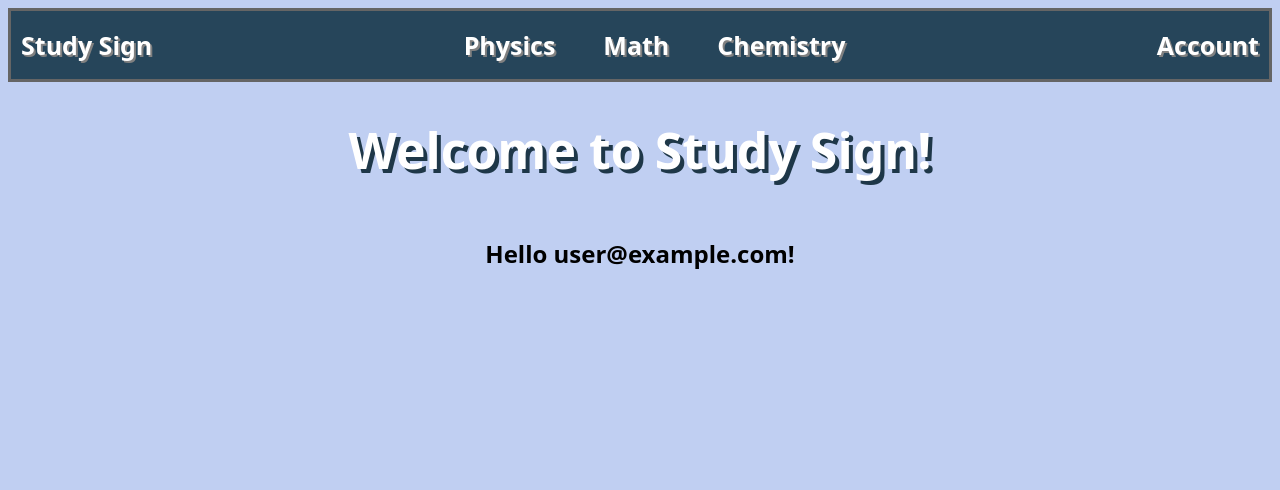
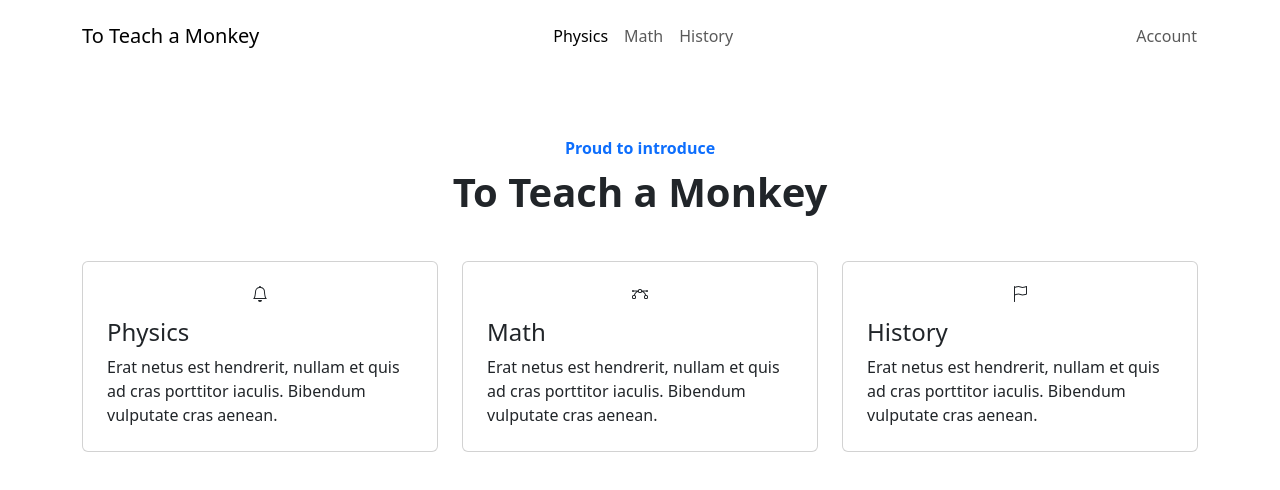
Before and after one commit to rlokesh07/physicsbuddy, a SvelteKit app: page / in a window 1280 px wide. Shown: the top 490 px of the page. Built offline with nearby package versions, Linux system fonts and the light colour scheme; no server answers; the database is empty; sample sign-in values are in the browser's storage.

Commit message:
Updated formatting

```diff
--- a/package.json
+++ b/package.json
@@ -20,7 +20,7 @@
 		"@types/katex": "^0.16.7",
 		"prettier": "^3.1.1",
 		"prettier-plugin-svelte": "^3.1.2",
-		"svelte": "^4.2.7",
+		"svelte": "^4.2.15",
 		"svelte-check": "^3.6.0",
 		"tslib": "^2.4.1",
 		"typescript": "^5.0.0",
@@ -28,6 +28,8 @@
 	},
 	"type": "module",
 	"dependencies": {
+		"@sveltestrap/sveltestrap": "^6.2.7",
+		"bootstrap": "^3.4.1",
 		"firebase": "^10.10.0",
 		"katex": "^0.16.10",
 		"sqlite3": "^5.1.7",
--- a/src/routes/+layout.svelte
+++ b/src/routes/+layout.svelte
@@ -52,48 +52,21 @@
 	});
 </script>
 
-<nav>
-	<a href="/">Study Sign</a>
-
-	<div class="modes">
-		<a href="/Physics">Physics</a>
-		<a href="/Math">Math</a>
-		<a href="/Chemistry">Chemistry</a>
+<nav class="navbar navbar-expand-md bg-body py-3">
+	<div class="container"><a class="navbar-brand d-flex align-items-center" href="/"><span>To Teach a Monkey</span></a><button data-bs-toggle="collapse" class="navbar-toggler" data-bs-target="#navcol-3"><span class="visually-hidden">Toggle navigation</span><span class="navbar-toggler-icon"></span></button>
+		<div class="collapse navbar-collapse" id="navcol-3" style="padding-right: 1px;">
+			<ul class="navbar-nav mx-auto">
+				<li class="nav-item"><a class="nav-link active" href="/Physics">Physics</a></li>
+				<li class="nav-item"><a class="nav-link" href="/Math">Math</a></li>
+				<li class="nav-item"><a class="nav-link" href="/History">History</a></li>
+			</ul><span class="navbar-text" style="padding-right: 0px;padding-left: 0px;margin-left: 125px;">Account</span>
+		</div>
 	</div>
-
-	<a href="/account">Account</a>
 </nav>
 
 <slot />
 
 <style>
-	nav {
-		display: flex;
-		width: 100% - 40px;
-		height: 3rem;
-		align-items: center;
-		justify-content: space-between;
-		background: hsla(204, 41%, 25%, 1);
-		border: #656565 solid 3px;
-		padding: 10px;
-	}
+    @import 'https://cdn.jsdelivr.net/npm/bootstrap@5.3.2/dist/css/bootstrap.min.css';
 
-	a {
-		font-family: system-ui;
-		font-weight: bold;
-		font-size: 25px;
-		color: white;
-		text-decoration: none;
-		text-shadow: 2px 2px hsla(80, 0%, 50%, 1);
-	}
-
-	a:hover {
-		text-decoration: underline;
-		text-decoration-thickness: 5px;
-		text-decoration-skip-ink: none;
-	}
-	.modes {
-		display: flex;
-		gap: 3em;
-	}
 </style>
--- a/src/routes/+page.svelte
+++ b/src/routes/+page.svelte
@@ -2,24 +2,53 @@
 	import { authHandlers, authStore } from '../store/store';
 </script>
 
-<div class="welcomeSign">
-	<h1>Welcome to Study Sign!</h1>
+<div class="container py-4 py-xl-5">
+	<section class="py-4 py-xl-5" style="padding-left: 0px;padding-bottom: 159px;margin-bottom: -99px;padding-top: 89px;margin-top: -80px;">
+		<div class="container">
+			<div class="text-center p-4 p-lg-5">
+				<p class="fw-bold text-primary mb-2">Proud to introduce</p>
+				<h1 class="fw-bold mb-4">To Teach a Monkey</h1>
+			</div>
+		</div>
+	</section>
+	<div class="row gy-4 row-cols-1 row-cols-md-2 row-cols-xl-3">
+		<div class="col">
+			<div class="card">
+				<div class="card-body p-4">
+					<div class="bs-icon-md bs-icon-rounded bs-icon-primary d-flex justify-content-center align-items-center d-inline-block mb-3 bs-icon"><svg xmlns="http://www.w3.org/2000/svg" width="1em" height="1em" fill="currentColor" viewBox="0 0 16 16" class="bi bi-bell">
+						<path d="M8 16a2 2 0 0 0 2-2H6a2 2 0 0 0 2 2M8 1.918l-.797.161A4.002 4.002 0 0 0 4 6c0 .628-.134 2.197-.459 3.742-.16.767-.376 1.566-.663 2.258h10.244c-.287-.692-.502-1.49-.663-2.258C12.134 8.197 12 6.628 12 6a4.002 4.002 0 0 0-3.203-3.92L8 1.917zM14.22 12c.223.447.481.801.78 1H1c.299-.199.557-.553.78-1C2.68 10.2 3 6.88 3 6c0-2.42 1.72-4.44 4.005-4.901a1 1 0 1 1 1.99 0A5.002 5.002 0 0 1 13 6c0 .88.32 4.2 1.22 6"></path>
+					</svg></div>
+					<h4 class="card-title">Physics</h4>
+					<p class="card-text">Erat netus est hendrerit, nullam et quis ad cras porttitor iaculis. Bibendum vulputate cras aenean.</p>
+				</div>
+			</div>
+		</div>
+		<div class="col">
+			<div class="card">
+				<div class="card-body p-4">
+					<div class="bs-icon-md bs-icon-rounded bs-icon-primary d-flex justify-content-center align-items-center d-inline-block mb-3 bs-icon"><svg xmlns="http://www.w3.org/2000/svg" width="1em" height="1em" fill="currentColor" viewBox="0 0 16 16" class="bi bi-bezier">
+						<path fill-rule="evenodd" d="M0 10.5A1.5 1.5 0 0 1 1.5 9h1A1.5 1.5 0 0 1 4 10.5v1A1.5 1.5 0 0 1 2.5 13h-1A1.5 1.5 0 0 1 0 11.5zm1.5-.5a.5.5 0 0 0-.5.5v1a.5.5 0 0 0 .5.5h1a.5.5 0 0 0 .5-.5v-1a.5.5 0 0 0-.5-.5zm10.5.5A1.5 1.5 0 0 1 13.5 9h1a1.5 1.5 0 0 1 1.5 1.5v1a1.5 1.5 0 0 1-1.5 1.5h-1a1.5 1.5 0 0 1-1.5-1.5zm1.5-.5a.5.5 0 0 0-.5.5v1a.5.5 0 0 0 .5.5h1a.5.5 0 0 0 .5-.5v-1a.5.5 0 0 0-.5-.5zM6 4.5A1.5 1.5 0 0 1 7.5 3h1A1.5 1.5 0 0 1 10 4.5v1A1.5 1.5 0 0 1 8.5 7h-1A1.5 1.5 0 0 1 6 5.5zM7.5 4a.5.5 0 0 0-.5.5v1a.5.5 0 0 0 .5.5h1a.5.5 0 0 0 .5-.5v-1a.5.5 0 0 0-.5-.5z"></path>
+						<path d="M6 4.5H1.866a1 1 0 1 0 0 1h2.668A6.517 6.517 0 0 0 1.814 9H2.5c.123 0 .244.015.358.043a5.517 5.517 0 0 1 3.185-3.185A1.503 1.503 0 0 1 6 5.5zm3.957 1.358A1.5 1.5 0 0 0 10 5.5v-1h4.134a1 1 0 1 1 0 1h-2.668a6.517 6.517 0 0 1 2.72 3.5H13.5c-.123 0-.243.015-.358.043a5.517 5.517 0 0 0-3.185-3.185z"></path>
+					</svg></div>
+					<h4 class="card-title">Math</h4>
+					<p class="card-text">Erat netus est hendrerit, nullam et quis ad cras porttitor iaculis. Bibendum vulputate cras aenean.</p>
+				</div>
+			</div>
+		</div>
+		<div class="col">
+			<div class="card">
+				<div class="card-body p-4">
+					<div class="bs-icon-md bs-icon-rounded bs-icon-primary d-flex justify-content-center align-items-center d-inline-block mb-3 bs-icon"><svg xmlns="http://www.w3.org/2000/svg" width="1em" height="1em" fill="currentColor" viewBox="0 0 16 16" class="bi bi-flag">
+						<path d="M14.778.085A.5.5 0 0 1 15 .5V8a.5.5 0 0 1-.314.464L14.5 8l.186.464-.003.001-.006.003-.023.009a12.435 12.435 0 0 1-.397.15c-.264.095-.631.223-1.047.35-.816.252-1.879.523-2.71.523-.847 0-1.548-.28-2.158-.525l-.028-.01C7.68 8.71 7.14 8.5 6.5 8.5c-.7 0-1.638.23-2.437.477A19.626 19.626 0 0 0 3 9.342V15.5a.5.5 0 0 1-1 0V.5a.5.5 0 0 1 1 0v.282c.226-.079.496-.17.79-.26C4.606.272 5.67 0 6.5 0c.84 0 1.524.277 2.121.519l.043.018C9.286.788 9.828 1 10.5 1c.7 0 1.638-.23 2.437-.477a19.587 19.587 0 0 0 1.349-.476l.019-.007.004-.002h.001M14 1.221c-.22.078-.48.167-.766.255-.81.252-1.872.523-2.734.523-.886 0-1.592-.286-2.203-.534l-.008-.003C7.662 1.21 7.139 1 6.5 1c-.669 0-1.606.229-2.415.478A21.294 21.294 0 0 0 3 1.845v6.433c.22-.078.48-.167.766-.255C4.576 7.77 5.638 7.5 6.5 7.5c.847 0 1.548.28 2.158.525l.028.01C9.32 8.29 9.86 8.5 10.5 8.5c.668 0 1.606-.229 2.415-.478A21.317 21.317 0 0 0 14 7.655V1.222z"></path>
+					</svg></div>
+					<h4 class="card-title">History</h4>
+					<p class="card-text">Erat netus est hendrerit, nullam et quis ad cras porttitor iaculis. Bibendum vulputate cras aenean.</p>
+				</div>
+			</div>
+		</div>
+	</div>
 </div>
-<div>
-	<h2>Hello {authHandlers.getEmail()}!</h2>
-</div>
+<style>
+    @import 'https://cdn.jsdelivr.net/npm/bootstrap@5.3.2/dist/css/bootstrap.min.css';
 
-<style>
-	div {
-		display: flex;
-		justify-content: center;
-		align-items: center;
-	}
-	h1 {
-		font-size: 50px;
-		text-shadow: 4px 4px 4px 4px hsla(204, 41%, 20%, 1);
-	}
-	h2 {
-		color: black;
-	}
 </style>
--- a/src/routes/[subject=list]/+page.svelte
+++ b/src/routes/[subject=list]/+page.svelte
@@ -52,6 +52,7 @@
         gap: 15px;
         height: 100%;
         align-items: center;
+
     }
 
 </style>
--- a/src/styles.css
+++ b/src/styles.css
@@ -1,4 +1,4 @@
-html {
+/*html {
 	background: hsla(222, 65%, 85%, 1);
 }
 
```
Also changed, not shown: src/routes/[subject=list]/[topic]/+page.svelte (+6 -5 lines), src/routes/questions/[subject]/[id]/[option]/+page.svelte (+12 -3 lines), 1 other file (tests, documents, lock files or other folders).
